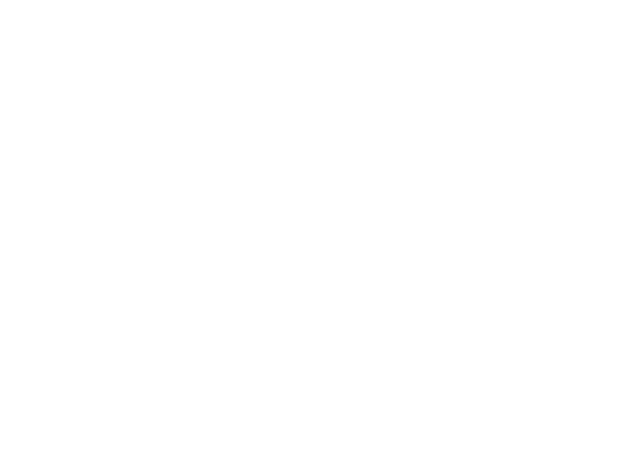
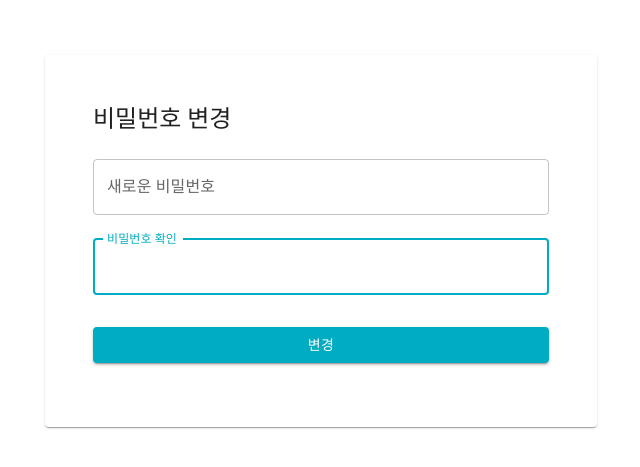
Before and after one commit to CalenDev/calendev, a React (Create React App) app in the folder Client/: page /ChangePw in a window 1280 px wide. Before the commit this address had no page. Shown: the part 159-626 px from the top of the page, without its empty margins (319-959 px from the left). Built offline with nearby package versions, Linux system fonts and the light colour scheme.

Commit message:
feature : create basic chagnePw page

```diff
--- a/Client/src/App.jsx
+++ b/Client/src/App.jsx
@@ -3,6 +3,7 @@ import { Route, Routes } from 'react-router-dom';
 import { createTheme, ThemeProvider } from '@mui/material/styles';
 import { config } from './config';
 import Home from './pages/Home/Home';
+import ChangePw from './pages/ChangePw/ChangePw';
 
 function App() {
   const theme = createTheme(config.themes);
@@ -10,6 +11,7 @@ function App() {
     <ThemeProvider theme={theme}>
       <Routes>
         <Route path="/" exact element={<Home />} />
+        <Route path="/ChangePw" exact element={<ChangePw />} />
       </Routes>
     </ThemeProvider>
   );
--- /dev/null
+++ b/Client/src/pages/ChangePw/ChangePw.jsx
@@ -0,0 +1,122 @@
+import React, { useState } from 'react';
+import styled from '@emotion/styled';
+import Paper from '@mui/material/Paper';
+import Box from '@mui/material/Box';
+import Typography from '@mui/material/Typography';
+import Container from '@mui/material/Container';
+import TextField from '@mui/material/TextField';
+import Button from '@mui/material/Button';
+import { useTheme } from '@mui/material';
+import { validatePassword } from '../../utils';
+
+function ChangePw() {
+  const theme = useTheme();
+  const [newPasswordHelpText, setNewPasswordHelpText] = useState('');
+  const [checkingPasswordHelpText, setCheckingPasswordHelpText] = useState('');
+
+  const handleSubmit = (e) => {
+    e.preventDefault();
+    const data = new FormData(e.currentTarget);
+    const newPassword = data.get('new_password');
+    const checkingPassword = data.get('checking_password');
+
+    // 1. validation check
+    if (newPassword.length === 0) {
+      setNewPasswordHelpText('새 비밀번호 칸을 입력해주세요.');
+    } else if (!validatePassword(newPassword)) {
+      setNewPasswordHelpText(
+        '새 비밀번호는 영 대소문자, 숫자, 특수문자 1자 이상 및 8자리 이상 20자리 이하로 입력해야 합니다.',
+      );
+    } else {
+      setNewPasswordHelpText('');
+    }
+
+    if (checkingPassword.length === 0) {
+      setCheckingPasswordHelpText('비밀번호 확인 칸을 입력해주세요.');
+    } else if (
+      newPassword.length !== checkingPassword.length ||
+      newPassword !== checkingPassword
+    ) {
+      setCheckingPasswordHelpText('암호가 일치하지 않습니다.');
+    } else if (newPassword === checkingPassword) {
+      setCheckingPasswordHelpText('');
+    }
+
+    // 2. request to change new password
+    if (
+      newPasswordHelpText.length === 0 &&
+      checkingPasswordHelpText.length === 0 &&
+      newPassword === checkingPassword
+    ) {
+    }
+  };
+
+  return (
+    <StyledChangePwContainer component="main" maxWidth="sm">
+      <CustomPaper>
+        <Typography variant="h5">비밀번호 변경</Typography>
+        <Box
+          component="form"
+          onSubmit={handleSubmit}
+          marginTop={theme.spacing(1)}
+        >
+          <TextField
+            margin="normal"
+            fullWidth
+            id="new_password"
+            label="새로운 비밀번호"
+            placeholder="영대소문자, 숫자, 특수문자 포함 8~20자"
+            name="new_password"
+            autoFocus
+            inputProps={{
+              maxLength: 20,
+            }}
+            error={newPasswordHelpText.length > 0}
+            helperText={newPasswordHelpText}
+          />
+
+          <TextField
+            margin="normal"
+            fullWidth
+            id="checking_password"
+            label="비밀번호 확인"
+            placeholder="비밀번호를 확인해주세요."
+            name="checking_password"
+            autoFocus
+            inputProps={{
+              maxLength: 20,
+            }}
+            error={checkingPasswordHelpText.length > 0}
+            helperText={checkingPasswordHelpText}
+          />
+
+          <Button
+            type="submit"
+            fullWidth
+            variant="contained"
+            sx={{ mt: 3, mb: 2 }}
+          >
+            변경
+          </Button>
+        </Box>
+      </CustomPaper>
+    </StyledChangePwContainer>
+  );
+}
+
+const StyledChangePwContainer = styled(Container)`
+  width: 100vw;
+  height: 100vh;
+  display: flex;
+  justify-content: center;
+  align-items: center;
+`;
+const CustomPaper = styled(Paper)`
+  display: flex;
+  justify-content: center;
+  flex-direction: column;
+  width: 100%;
+  padding: ${(props) => props.theme.spacing(6)};
+`;
+
+export default ChangePw;
```
Also changed, not shown: Client/.eslintrc.json.
